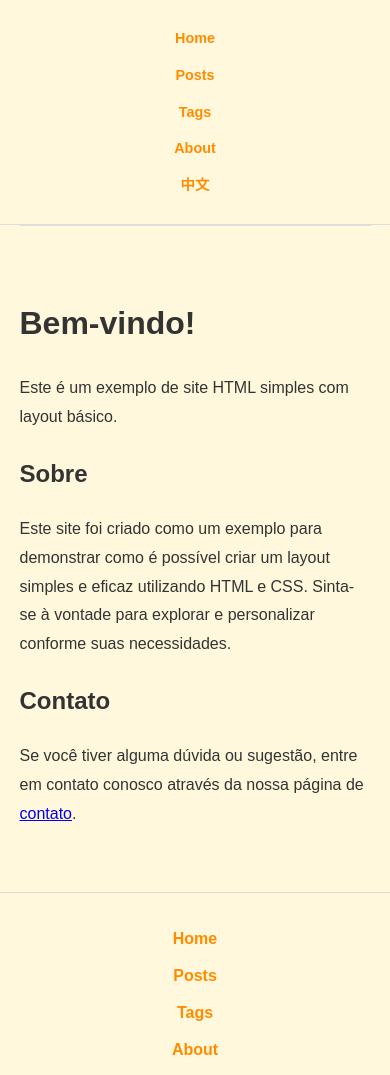
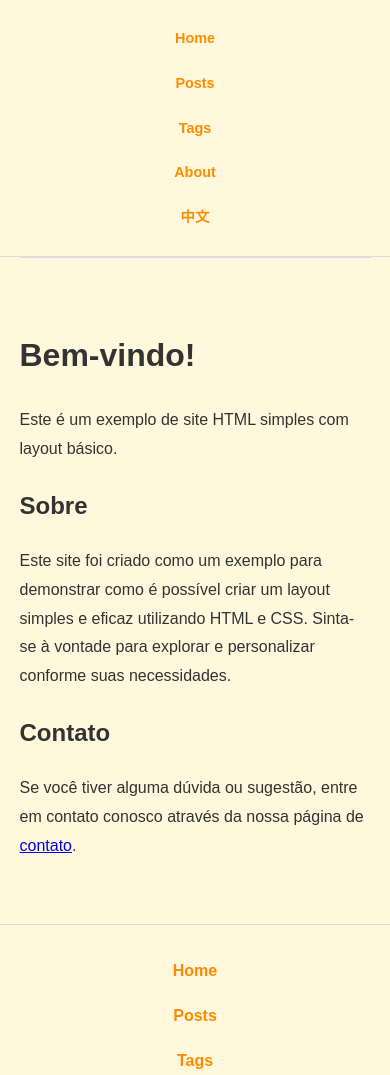
Before and after one commit to jsblnt/newsb, a plain HTML site: page index.html in a window 390 px wide. Shown: the top 1075 px of the page. Drawn offline with Linux system fonts and the light colour scheme.

Commit message:
Update index.html

```diff
--- a/index.html
+++ b/index.html
@@ -24,10 +24,11 @@
             list-style-type: none;
             margin: 0;
             padding: 0;
+            display: flex;
+            justify-content: center;
         }
         nav ul li {
-            display: inline;
-            margin-right: 1rem;
+            padding: 0 1rem; /* Espaçamento interno entre os links */
         }
         nav ul li a {
             text-decoration: none;
@@ -39,7 +40,10 @@
         }
         .separator {
             border-top: 1px solid #ddd;
-            margin: 1rem 10%;
+            margin: 1rem 10%; /* Garantir que não toque as laterais */
+            width: 80%;
+            margin-left: auto;
+            margin-right: auto;
         }
         main {
             padding: 2rem 10%;
@@ -62,10 +66,11 @@
             list-style-type: none;
             margin: 0;
             padding: 0;
+            display: flex;
+            justify-content: center;
         }
         footer ul li {
-            display: inline;
-            margin-right: 1rem;
+            padding: 0 1rem; /* Espaçamento interno entre os links */
         }
         footer ul li a {
             text-decoration: none;
@@ -100,12 +105,15 @@
         }
         /* Estilos responsivos */
         @media (max-width: 768px) {
+            nav ul, footer ul {
+                flex-direction: column;
+            }
             nav ul li, footer ul li {
-                display: block;
-                margin: 0.5rem 0;
+                padding: 0.5rem 0;
             }
             .separator {
                 margin: 0 5%;
+                width: 90%;
             }
             main {
                 padding: 2rem 5%;
```
